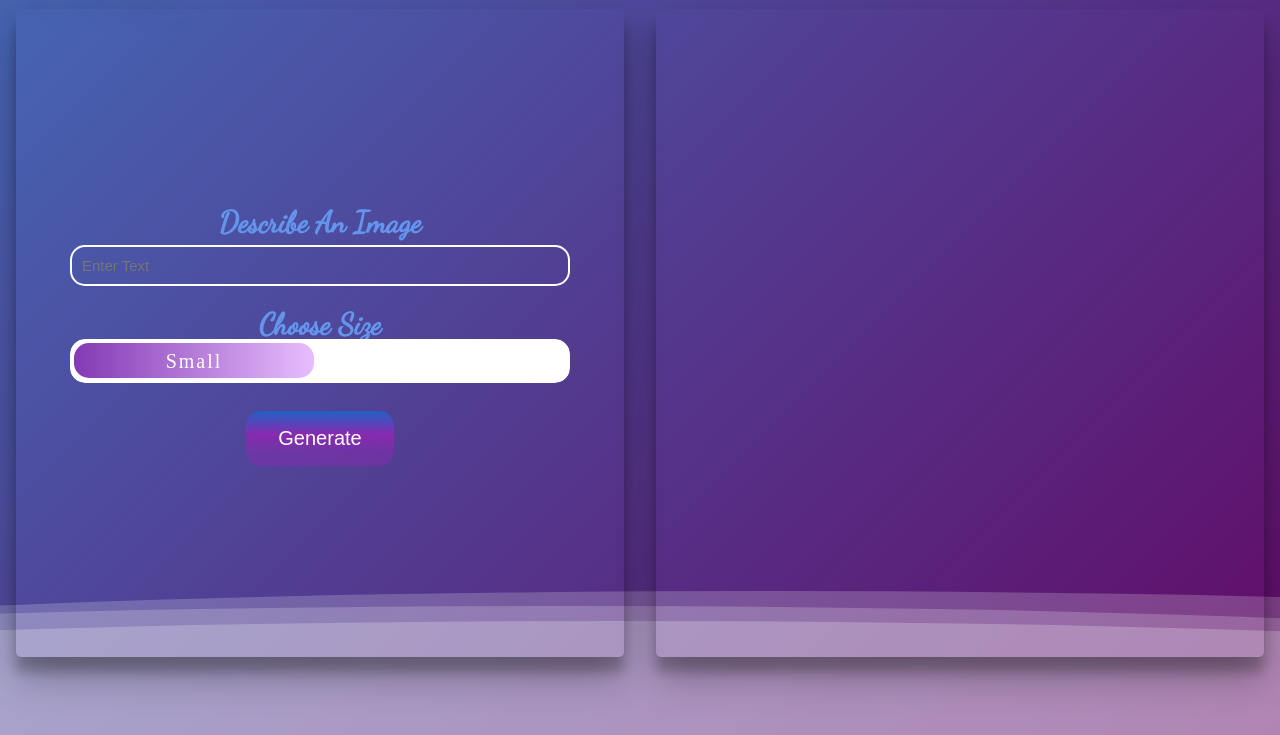
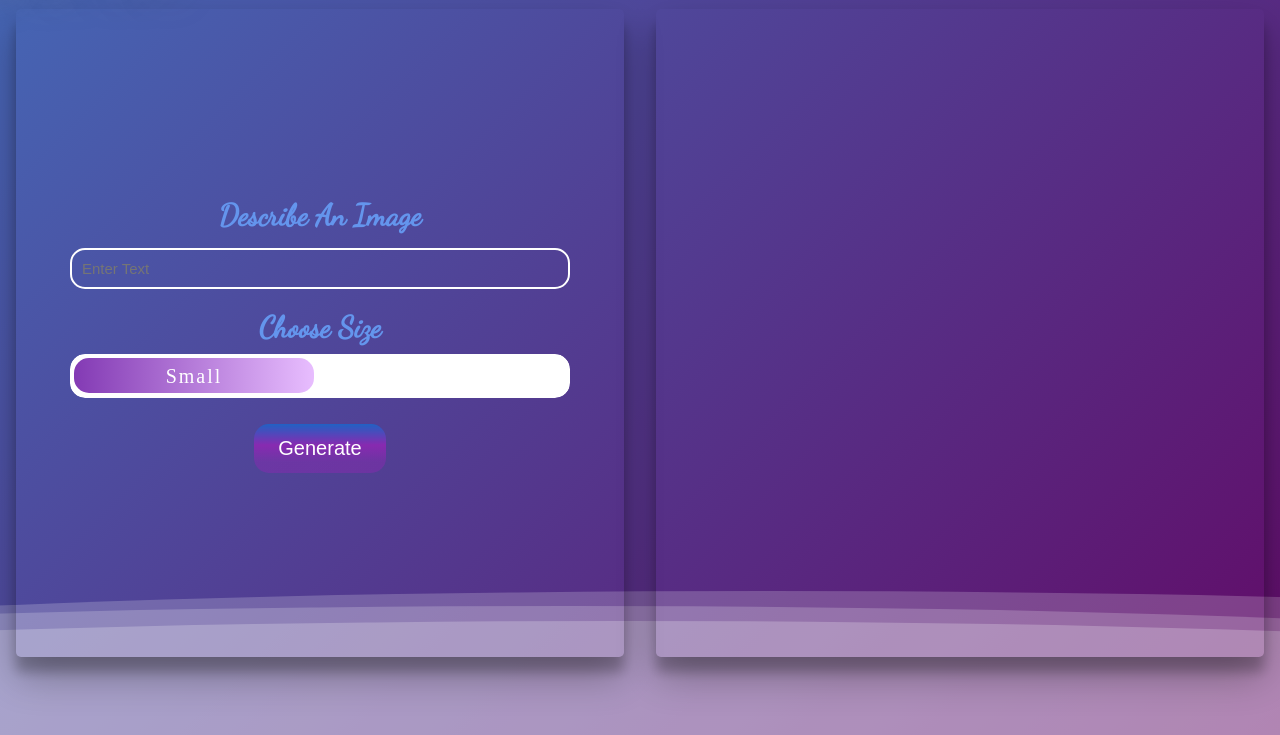
Before and after one commit to DIPIKA555/image-generator, a website: page public/index.html in a window 1280 px wide. Shown: the part 65-800 px from the top of the page. Drawn offline with Linux system fonts and the light colour scheme; a web font is replaced by a local one.

Commit message:
bug fixed

```diff
--- a/public/css/style.css
+++ b/public/css/style.css
@@ -107,7 +107,7 @@ form select {
 
 form button {
   font-size: 20px;
-  padding: 1rem 2rem;
+  padding: 0.8rem 1.5rem;
   border: none;
   border-radius: 15px;
   background: rgb(148, 37, 182);
@@ -176,6 +176,7 @@ h3{
   font-size: 30px;
   color : cornflowerblue;
   font-family: 'Dancing Script', cursive;
+  padding-bottom: 10px;
 }
 
 /* text-shadow: -1px -1px 0 #a71b1b, -2px -2px 0 #ac6a6a, -3px -3px 0 #8e4242, 152px 20px 40px dimgrey; */
@@ -210,7 +211,7 @@ h3{
 
 .button {
   position: relative;
-  top: 50%;
+  top: 60%;
   width: 500px;
   height: 44px;
   margin: -20px auto 0 auto;
```
